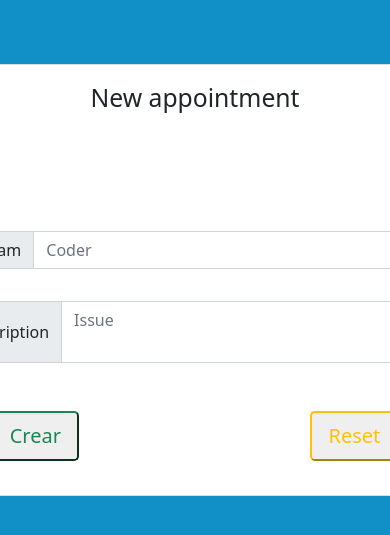
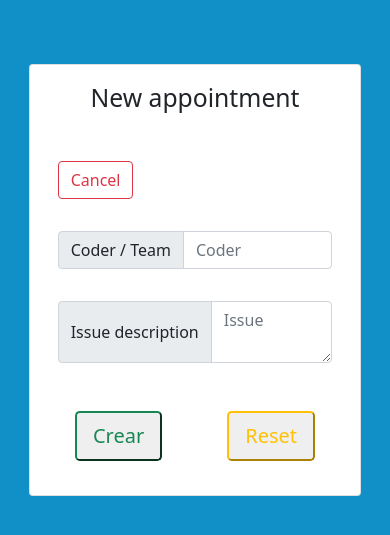
Before and after one commit to amrhefny87/CodersOffice, a PHP site: page /?action=create in a window 390 px wide; the page is wider, and only the part inside the window is pictured. Shown: the top 535 px of that part. Run offline with PHP 8.4, Linux system fonts and the light colour scheme; some libraries are stand-ins or nearby versions.

Commit message:
Se hizo el responsive en las vistas create y edit

```diff
--- a/public/styles/create-edit.css
+++ b/public/styles/create-edit.css
@@ -17,7 +17,7 @@ body {
 }
 
 .button-cancel {
-    margin-left: 2rem;
+    margin-left: 5%;
     margin-bottom: 2rem;
 }
 
--- a/src/Views/CodersList.php
+++ b/src/Views/CodersList.php
@@ -57,6 +57,7 @@
             </tbody>
         </table>
     </main>
+    <script src="https://cdn.jsdelivr.net/npm/bootstrap@5.0.1/dist/js/bootstrap.bundle.min.js" integrity="sha384-gtEjrD/SeCtmISkJkNUaaKMoLD0//ElJ19smozuHV6z3Iehds+3Ulb9Bn9Plx0x4" crossorigin="anonymous"></script>
 </body>
 
 </html>
--- a/src/Views/CreateCoder.php
+++ b/src/Views/CreateCoder.php
@@ -4,17 +4,17 @@
 // require_once("Components/Header.php"); ?>
 
     <body>
-    <div class="create">
-    <main class="card" style="width: 40rem; height:27rem; display:flex; justify-content:center; ">
+    <div class="create row justify-content-center">
+    <main class="card" style="width: 80%; height:27rem; display:flex; justify-content:center; ">
 
     <h2 class="text-center" style="margin-bottom: 3rem; margin-top: 1rem;">New appointment</h2>
     <a href="./index.php"><button type="button" id="button-cancel" class="btn btn-outline-danger button-cancel">Cancel</button></a>
-        <form action='?action=store' method="post">
-            <div class="input-group" style="width: 36rem; margin-left: 2rem; margin-bottom: 2rem;">
+        <form class="justify-content-center " action='?action=store' method="post">
+            <div class="input-group" style=" margin-bottom: 2rem; width: 90%; margin-left: 5%;">
                 <span class="input-group-text">Coder / Team</span>
                 <input class="form-control" type="text" name="coder" required placeholder="Coder">
             </div>
-            <div class="input-group" style="width: 36rem; margin-left: 2rem;">
+            <div class="input-group" style="width: 90%; margin-left: 5%;">
                 <span class="input-group-text">Issue description</span>
                 <textarea class="form-control" area-label="With textarea" type="text" name="issue" required placeholder="Issue"></textarea>
             </div>
```
Also changed, not shown: src/Views/EditCoder.php (+5 -5 lines).
